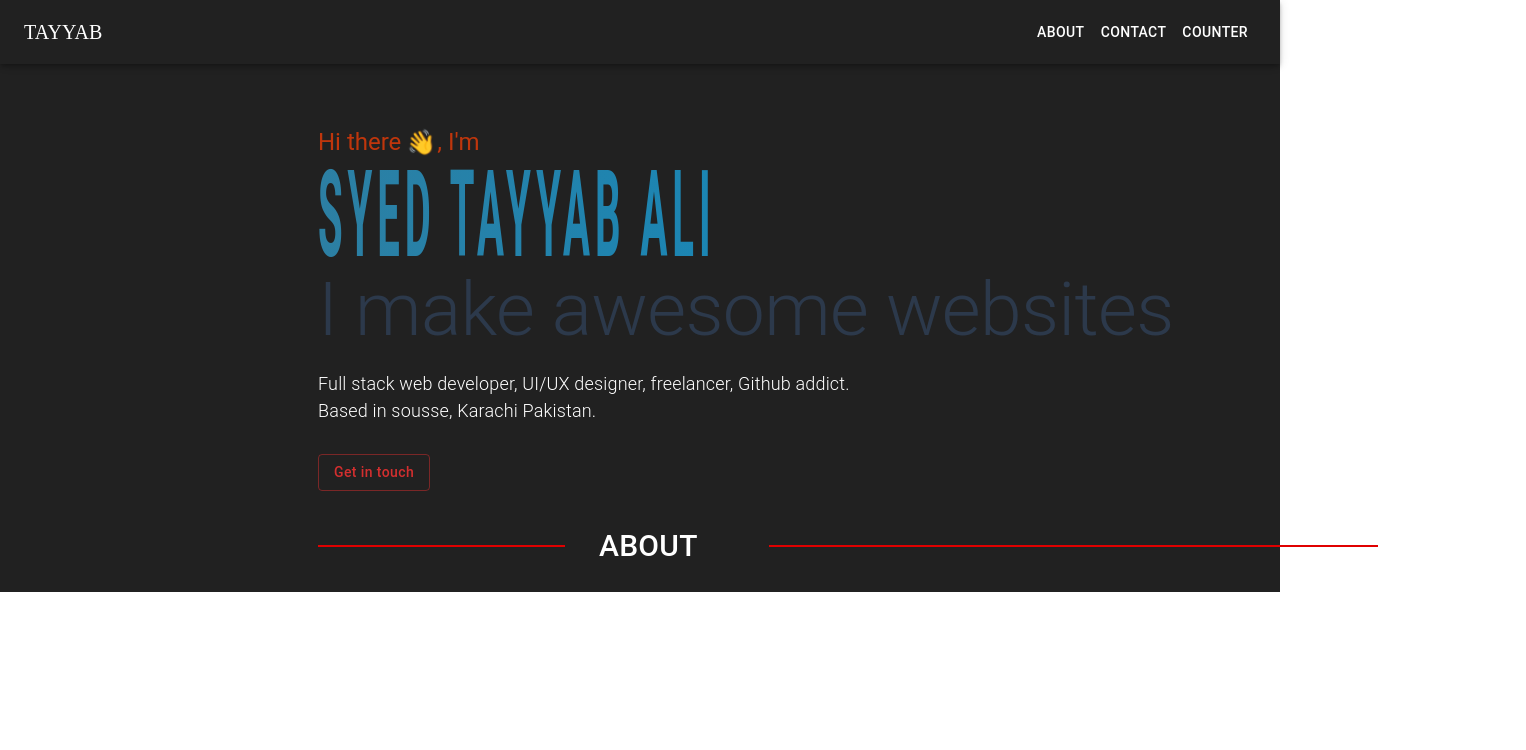
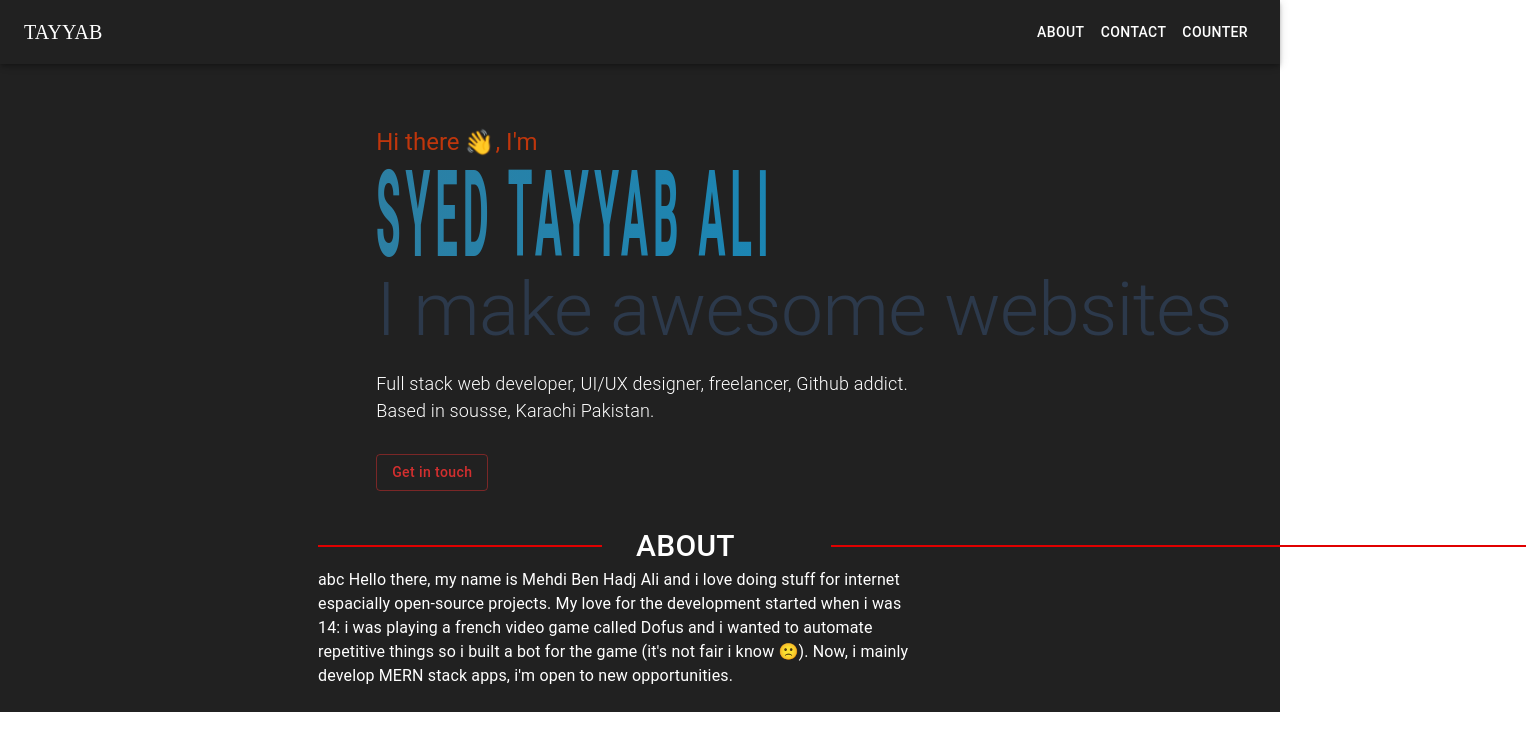
Before and after one commit to syed-tayyabali/my-app, a React (Create React App) app: page / in a window 1280 px wide. Shown: the top 750 px of the page, 1526 px wide, since content can reach past the window. Built offline with nearby package versions, Linux system fonts and the light colour scheme.

Commit message:
about page

```diff
--- a/package.json
+++ b/package.json
@@ -3,6 +3,10 @@
   "version": "0.1.0",
   "private": true,
   "dependencies": {
+    "@emotion/react": "^11.11.1",
+    "@emotion/styled": "^11.11.0",
+    "@mui/material": "^5.14.4",
+    "@mui/styled-engine-sc": "^5.12.0",
     "@reduxjs/toolkit": "^1.9.5",
     "@testing-library/jest-dom": "^5.17.0",
     "@testing-library/react": "^13.4.0",
@@ -16,6 +20,7 @@
     "react-redux": "^8.1.2",
     "react-router-dom": "^6.14.2",
     "react-scripts": "5.0.1",
+    "styled-components": "^5.3.11",
     "typescript": "^4.9.5",
     "web-vitals": "^2.1.4"
   },
--- a/src/Containers/About/index.tsx
+++ b/src/Containers/About/index.tsx
@@ -1,4 +1,4 @@
-import { Divider, Grid, Typography } from "@mui/material";
+import { Box, Divider, Grid, Typography } from "@mui/material";
 
 export const About = () => {
   return (
@@ -11,7 +11,7 @@ export const About = () => {
             sx={{ bgcolor: "red", borderBottomWidth: 2, marginTop: "22px" }}
           />
         </Grid>
-        <Grid item xs={2} width="75%">
+        <Grid item xs={2}>
           <Typography
             component="h4"
             textTransform="uppercase"
@@ -29,6 +29,27 @@ export const About = () => {
           />
         </Grid>
       </Grid>
+      <Grid
+        container
+        spacing={2}
+        justifyContent="space-between"
+        // sx={{ maxWidth: 1079.03 }}
+      >
+        <Grid item xs={6}>
+          <Box component="div">
+            <Typography align="left">
+              abc Hello there, my name is Mehdi Ben Hadj Ali and i love doing
+              stuff for internet espacially open-source projects. My love for
+              the development started when i was 14: i was playing a french
+              video game called Dofus and i wanted to automate repetitive things
+              so i built a bot for the game (it's not fair i know 🙁). Now, i
+              mainly develop MERN stack apps, i'm open to new opportunities.
+            </Typography>
+          </Box>
+          <Box></Box>
+        </Grid>
+        <Grid item xs={6}></Grid>
+      </Grid>
     </section>
   );
 };
```
